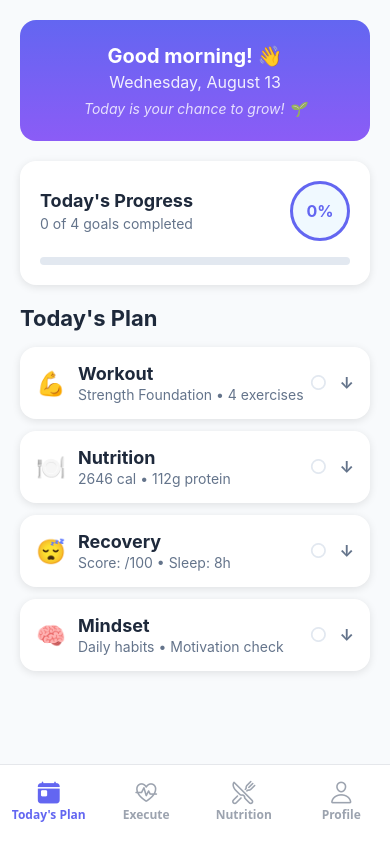
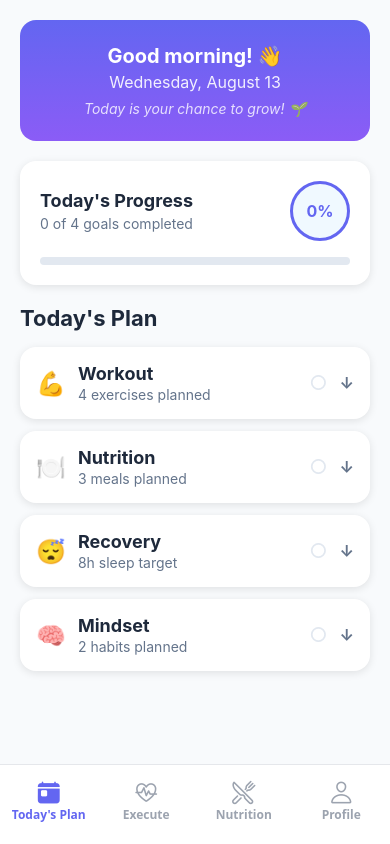
Before and after one commit to TedTes/trakfit, a React Native app: screen /Today in a window 390 px wide. Built offline with nearby package versions, Linux system fonts and the light colour scheme.

Commit message:
dynamic rerender upon  progress

```diff
--- a/src/screens/DietScreen.js
+++ b/src/screens/DietScreen.js
@@ -18,7 +18,9 @@ export default function DietScreen() {
   const { profile} = useUserProfileStore();
   const [nutritionPlan, setNutritionPlan] = useState(null);
   const [isGenerating, setIsGenerating] = useState(false);
-  const { logMeal, markMealAsEaten } = useLogStore();
+
+  const { logMeal, markMealAsEaten, getTodaysMeals } = useLogStore();
+
   const [completedMeals, setCompletedMeals] = useState({});
   const [refreshTrigger, setRefreshTrigger] = useState(0);
 
@@ -29,7 +31,6 @@ export default function DietScreen() {
   useEffect(() => {
     // Initialize today's meals in logStore when nutrition plan is generated
     if (nutritionPlan?.meals) {
-      const { getTodaysMeals, logMeal } = useLogStore.getState();
 
       // Only initialize if no meals exist for today
       if (!getTodaysMeals()) {
@@ -49,11 +50,9 @@ export default function DietScreen() {
     }
   }, [nutritionPlan]);
 
-  const getConsumedMacros = () => {
-    const { getTodaysMeals } = useLogStore.getState();
   const todaysMeals = getTodaysMeals();
-    return todaysMeals?.totalMacros || { protein: 0, carbs: 0, fats: 0, calories: 0 };
-  };
+  const consumedMacros = todaysMeals?.totalMacros || { protein: 0, carbs: 0, fats: 0, calories: 0 };
+
   const toggleMealCompletion = (mealIndex, meal) => {
     const isCompleted = !completedMeals[mealIndex];
 
@@ -73,7 +72,6 @@ export default function DietScreen() {
     }
   };
 
-  const consumedMacros = getConsumedMacros();
   const MacroProgressBar = ({ label, consumed, target, color }) => {
     const percentage = target > 0 ? Math.min((consumed / target) * 100, 100) : 0;
 
@@ -113,9 +111,9 @@ export default function DietScreen() {
         title: "Basic Nutrition Plan",
         macros: { protein: 120, carbs: 200, fats: 65, calories: 1800 },
         meals: [
-          { type: "breakfast", name: "Oatmeal with Berries", protein: 15, carbs: 45 },
-          { type: "lunch", name: "Chicken Salad",  protein: 35, carbs: 20 },
-          { type: "dinner", name: "Salmon & Vegetables",  protein: 40, carbs: 25 }
+          { type: "breakfast", name: "Oatmeal with Berries", protein: 15, carbs: 45, fats: 5 },
+          { type: "lunch", name: "Chicken Salad", protein: 35, carbs: 20, fats: 15 },
+          { type: "dinner", name: "Salmon & Vegetables", protein: 40, carbs: 25, fats: 20 }
         ]
       });
     }
@@ -169,36 +167,30 @@ export default function DietScreen() {
     <Text style={styles.sectionSubtitle}>
       Track your nutrition goals in real-time
     </Text>
-
-    {/* Real-time Progress Bars */}
     <View style={styles.macroProgressContainer}>
       <MacroProgressBar
         label="Protein"
         consumed={consumedMacros.protein}
         target={nutritionPlan.macros.protein}
         color="#22c55e"
-  key={`protein-${refreshTrigger}`}
       />
       <MacroProgressBar
         label="Carbs"
         consumed={consumedMacros.carbs}
         target={nutritionPlan.macros.carbs}
         color="#3b82f6"
-  key={`carbs-${refreshTrigger}`}
       />
       <MacroProgressBar
         label="Fats"
         consumed={consumedMacros.fats}
         target={nutritionPlan.macros.fats}
         color="#f59e0b"
-  key={`fats-${refreshTrigger}`}
       />
       <MacroProgressBar
         label="Calories"
         consumed={consumedMacros.calories}
         target={nutritionPlan.macros.calories}
         color="#8b5cf6"
-  key={`calories-${refreshTrigger}`}
       />
     </View>
   </View>
@@ -239,7 +231,6 @@ export default function DietScreen() {
           </Text>
         </View>
 
-        {/* NEW: Completion Checkbox */}
         <TouchableOpacity
           style={[styles.checkbox, isCompleted && styles.checkboxCompleted]}
           onPress={() => toggleMealCompletion(index, meal)}
--- a/src/screens/TodaysPlanScreen.js
+++ b/src/screens/TodaysPlanScreen.js
@@ -1,19 +1,27 @@
 import React, { useState } from 'react';
-import { View, Text, StyleSheet, SafeAreaView, ScrollView, TouchableOpacity, Modal } from 'react-native';
+import { View, Text, StyleSheet, SafeAreaView, ScrollView, TouchableOpacity } from 'react-native';
 import { LinearGradient } from 'expo-linear-gradient';
 import { useNavigation } from '@react-navigation/native';
 import { AICoachEngine } from '../engine/AICoachEngine';
 import { useUserProfileStore } from '../store/userProfileStore';
+import { useLogStore } from '../store/logStore'; // NEW: Import logStore
 import DailyHeader from '../components/DailyHeader';
-
 
 export default function TodaysPlanScreen() {
   const navigation = useNavigation();
   const [expandedPillars, setExpandedPillars] = useState({});
 
-
   // Get user profile from store
   const userProfile = useUserProfileStore(state => state.profile);
+
+  const {
+    getTodaysProgress,
+    getTodaysCompletionPercentage,
+    getTodaysWorkout,
+    getTodaysMeals,
+    getTodaysRecovery,
+    getTodaysHabits
+  } = useLogStore();
 
   // Generate today's plan using AI engine
   let todaysPlan = null;
@@ -72,18 +80,89 @@ export default function TodaysPlanScreen() {
   };
 
   const getCompletionStatus = () => {
+    // Get actual logged data
+    const loggedWorkout = getTodaysWorkout();
+    const loggedMeals = getTodaysMeals();
+    const loggedRecovery = getTodaysRecovery();
+    const loggedHabits = getTodaysHabits();
+
     let completed = 0;
     let total = 4;
 
-    if (todaysPlan?.workout?.completed) completed++;
-    if (todaysPlan?.nutrition?.meals?.every(meal => meal.completed)) completed++;
-    if (todaysPlan?.recovery?.recovery_score >= 80) completed++;
-    if (todaysPlan?.mindset?.habits?.every(habit => habit.completed)) completed++;
+    // Workout completion - check if workout session is logged and completed
+    if (loggedWorkout && loggedWorkout.endedAt) {
+      completed++;
+    }
 
-    return { completed, total, percentage: Math.round((completed / total) * 100) };
+    // Nutrition completion - check if any meals are marked as eaten
+    if (loggedMeals && loggedMeals.meals && loggedMeals.meals.some(meal => meal.eaten)) {
+      completed++;
+    }
+
+    // Recovery completion - check if sleep is logged
+    if (loggedRecovery && loggedRecovery.sleepHours) {
+      completed++;
+    }
+
+    // Mindset completion - check if any habits are completed
+    if (loggedHabits && loggedHabits.habits &&
+        Object.values(loggedHabits.habits).some(habit => habit.completed)) {
+      completed++;
+    }
+
+    return {
+      completed,
+      total,
+      percentage: Math.round((completed / total) * 100)
+    };
   };
 
+  const getPillarProgress = () => {
+    const loggedWorkout = getTodaysWorkout();
+    const loggedMeals = getTodaysMeals();
+    const loggedRecovery = getTodaysRecovery();
+    const loggedHabits = getTodaysHabits();
+
+    return {
+      workout: {
+        completed: !!(loggedWorkout && loggedWorkout.endedAt),
+        progress: loggedWorkout ?
+          `${loggedWorkout.totalSets || 0} sets completed` :
+          `${todaysPlan?.workout?.exercises?.length || 0} exercises planned`,
+        status: loggedWorkout?.endedAt ? 'complete' : 'pending'
+      },
+      nutrition: {
+        completed: !!(loggedMeals && loggedMeals.meals.some(meal => meal.eaten)),
+        progress: loggedMeals ?
+          `${loggedMeals.meals.filter(meal => meal.eaten).length}/${loggedMeals.meals.length} meals eaten` :
+          `${todaysPlan?.nutrition?.meals?.length || 0} meals planned`,
+        macros: loggedMeals?.totalMacros || { protein: 0, carbs: 0, fats: 0, calories: 0 },
+        target: todaysPlan?.nutrition?.macros || { protein: 120, carbs: 200, fats: 65, calories: 1800 },
+        status: loggedMeals?.meals.some(meal => meal.eaten) ?
+          (loggedMeals.meals.every(meal => meal.eaten) ? 'complete' : 'partial') : 'pending'
+      },
+      recovery: {
+        completed: !!(loggedRecovery && loggedRecovery.sleepHours),
+        progress: loggedRecovery ?
+          `${loggedRecovery.sleepHours}h sleep, ${loggedRecovery.recoveryScore}/100 score` :
+          `${todaysPlan?.recovery?.sleep_target?.hours || 8}h sleep target`,
+        score: loggedRecovery?.recoveryScore || 0,
+        status: loggedRecovery?.sleepHours ? 'complete' : 'pending'
+      },
+      mindset: {
+        completed: !!(loggedHabits && Object.values(loggedHabits.habits || {}).some(habit => habit.completed)),
+        progress: loggedHabits ?
+          `${Object.values(loggedHabits.habits || {}).filter(habit => habit.completed).length}/${Object.keys(loggedHabits.habits || {}).length} habits done` :
+          `${todaysPlan?.mindset?.habits?.length || 2} habits planned`,
+        habits: loggedHabits?.habits || {},
+        status: loggedHabits && Object.values(loggedHabits.habits || {}).some(habit => habit.completed) ? 'partial' : 'pending'
+      }
+    };
+  };
+
+  // Use real data instead of mock calculation
   const status = getCompletionStatus();
+  const pillarProgress = getPillarProgress();
 
   // Calculate profile completion for AI power indicator
   const getProfileCompletionPercentage = () => {
@@ -126,7 +205,8 @@ export default function TodaysPlanScreen() {
 
         {/* Daily Header */}
         <DailyHeader />
-        {/* Daily Progress Overview */}
+
+        {/* Daily Progress Overview - NOW SHOWS REAL DATA */}
         <View style={styles.progressCard}>
           <View style={styles.progressHeader}>
             <View>
@@ -144,7 +224,8 @@ export default function TodaysPlanScreen() {
             <View style={[styles.progressFill, { width: `${status.percentage}%` }]} />
           </View>
         </View>
-        {/* Pillars Overview */}
+
+        {/* Pillars Overview - NOW SHOWS REAL PROGRESS */}
         <View style={styles.pillarsSection}>
           <Text style={styles.pillarsTitle}>Today's Plan</Text>
 
@@ -159,11 +240,11 @@ export default function TodaysPlanScreen() {
                 <View style={styles.pillarTitleContainer}>
                   <Text style={styles.pillarTitle}>Workout</Text>
                   <Text style={styles.pillarSubtitle}>
-                    {todaysPlan?.workout?.title} • {todaysPlan?.workout?.exercises?.length} exercises
+                    {pillarProgress.workout.progress}
                   </Text>
                 </View>
                 <View style={styles.pillarStatus}>
-                  {todaysPlan?.workout?.completed ? (
+                  {pillarProgress.workout.completed ? (
                     <Text style={styles.statusCompleted}>✓</Text>
                   ) : (
                     <Text style={styles.statusPending}>○</Text>
@@ -197,7 +278,7 @@ export default function TodaysPlanScreen() {
                   onPress={() => navigation.navigate('Execute')}
                 >
                   <Text style={styles.pillarActionText}>
-                    {todaysPlan?.workout?.completed ? 'View Workout' : 'Start Workout'}
+                    {pillarProgress.workout.completed ? 'View Workout' : 'Start Workout'}
                   </Text>
                 </TouchableOpacity>
               </View>
@@ -215,11 +296,11 @@ export default function TodaysPlanScreen() {
                 <View style={styles.pillarTitleContainer}>
                   <Text style={styles.pillarTitle}>Nutrition</Text>
                   <Text style={styles.pillarSubtitle}>
-                    {todaysPlan?.nutrition?.macros?.calories} cal • {todaysPlan?.nutrition?.macros?.protein}g protein
+                    {pillarProgress.nutrition.progress}
                   </Text>
                 </View>
                 <View style={styles.pillarStatus}>
-                  {todaysPlan?.nutrition?.meals?.every(meal => meal.completed) ? (
+                  {pillarProgress.nutrition.completed ? (
                     <Text style={styles.statusCompleted}>✓</Text>
                   ) : (
                     <Text style={styles.statusPending}>○</Text>
@@ -234,11 +315,28 @@ export default function TodaysPlanScreen() {
             {expandedPillars.nutrition && (
               <View style={styles.pillarContent}>
                 <View style={styles.nutritionPreview}>
-                  {todaysPlan?.nutrition?.meals?.map((meal, index) => (
+                  {/* Show real macro progress */}
+                  <View style={styles.macroProgress}>
+                    <Text style={styles.macroTitle}>Macro Progress</Text>
+                    <View style={styles.macroRow}>
+                      <Text style={styles.macroLabel}>Protein:</Text>
+                      <Text style={styles.macroValues}>
+                        {Math.round(pillarProgress.nutrition.macros.protein)}g / {pillarProgress.nutrition.target.protein}g
+                      </Text>
+                    </View>
+                    <View style={styles.macroRow}>
+                      <Text style={styles.macroLabel}>Calories:</Text>
+                      <Text style={styles.macroValues}>
+                        {Math.round(pillarProgress.nutrition.macros.calories)} / {pillarProgress.nutrition.target.calories}
+                      </Text>
+                    </View>
+                  </View>
+
+                  {todaysPlan?.nutrition?.meals?.slice(0, 2).map((meal, index) => (
                     <View key={index} style={styles.mealItem}>
                       <Text style={styles.mealType}>{meal.type}</Text>
                       <Text style={styles.mealName}>{meal.name}</Text>
-                      <Text style={styles.mealMacros}>P: {meal.protein}g • C: {meal.carbs}g</Text>
+                      <Text style={styles.mealMacros}>{meal.protein}g protein • {meal.carbs}g carbs</Text>
                     </View>
                   ))}
                 </View>
@@ -247,7 +345,9 @@ export default function TodaysPlanScreen() {
                   style={styles.pillarAction}
                   onPress={() => navigation.navigate('Nutrition')}
                 >
-                  <Text style={styles.pillarActionText}>View Nutrition Plan</Text>
+                  <Text style={styles.pillarActionText}>
+                    {pillarProgress.nutrition.status === 'complete' ? 'View Meals' : 'Log Meals'}
+                  </Text>
                 </TouchableOpacity>
               </View>
             )}
@@ -264,11 +364,11 @@ export default function TodaysPlanScreen() {
                 <View style={styles.pillarTitleContainer}>
                   <Text style={styles.pillarTitle}>Recovery</Text>
                   <Text style={styles.pillarSubtitle}>
-                    Score: {todaysPlan?.recovery?.recovery_score}/100 • Sleep: {todaysPlan?.recovery?.sleep_target?.hours}h
+                    {pillarProgress.recovery.progress}
                   </Text>
                 </View>
                 <View style={styles.pillarStatus}>
-                  {todaysPlan?.recovery?.recovery_score >= 80 ? (
+                  {pillarProgress.recovery.completed ? (
                     <Text style={styles.statusCompleted}>✓</Text>
                   ) : (
                     <Text style={styles.statusPending}>○</Text>
@@ -284,18 +384,15 @@ export default function TodaysPlanScreen() {
               <View style={styles.pillarContent}>
                 <View style={styles.recoveryPreview}>
                   <View style={styles.recoveryItem}>
-                    <Text style={styles.recoveryLabel}>Sleep Target</Text>
-                    <Text style={styles.recoveryValue}>
-                      {todaysPlan?.recovery?.sleep_target?.hours} hours ({todaysPlan?.recovery?.sleep_target?.bedtime} - {todaysPlan?.recovery?.sleep_target?.wakeTime})
-                    </Text>
-                  </View>
-                  <View style={styles.recoveryItem}>
                     <Text style={styles.recoveryLabel}>Recovery Score</Text>
                     <View style={styles.scoreContainer}>
                       <View style={styles.scoreBar}>
-                        <View style={[styles.scoreProgress, { width: `${todaysPlan?.recovery?.recovery_score}%` }]} />
+                        <View style={[
+                          styles.scoreProgress,
+                          { width: `${pillarProgress.recovery.score}%` }
+                        ]} />
                       </View>
-                      <Text style={styles.scoreText}>{todaysPlan?.recovery?.recovery_score}/100</Text>
+                      <Text style={styles.scoreText}>{pillarProgress.recovery.score}/100</Text>
                     </View>
                   </View>
                 </View>
@@ -314,11 +411,11 @@ export default function TodaysPlanScreen() {
                 <View style={styles.pillarTitleContainer}>
                   <Text style={styles.pillarTitle}>Mindset</Text>
                   <Text style={styles.pillarSubtitle}>
-                    Daily habits • Motivation check
+                    {pillarProgress.mindset.progress}
                   </Text>
                 </View>
                 <View style={styles.pillarStatus}>
-                  {todaysPlan?.mindset?.habits?.every(habit => habit.completed) ? (
+                  {pillarProgress.mindset.completed ? (
                     <Text style={styles.statusCompleted}>✓</Text>
                   ) : (
                     <Text style={styles.statusPending}>○</Text>
@@ -345,7 +442,7 @@ export default function TodaysPlanScreen() {
                     {todaysPlan?.mindset?.habits?.map((habit, index) => (
                       <View key={index} style={styles.habitItem}>
                         <Text style={styles.habitCheckbox}>
-                          {habit.completed ? '✓' : '○'}
+                          {pillarProgress.mindset.habits[habit.name]?.completed ? '✓' : '○'}
                         </Text>
                         <Text style={styles.habitName}>{habit.name}</Text>
                       </View>
@@ -360,12 +457,37 @@ export default function TodaysPlanScreen() {
         {/* Bottom Spacing */}
         <View style={styles.bottomSpacer} />
       </ScrollView>
-
     </SafeAreaView>
   );
 }
 
 const styles = StyleSheet.create({
+  macroProgress: {
+    backgroundColor: '#f8fafc',
+    borderRadius: 8,
+    padding: 12,
+    marginBottom: 12,
+  },
+  macroTitle: {
+    fontSize: 14,
+    fontWeight: '600',
+    color: '#374151',
+    marginBottom: 8,
+  },
+  macroRow: {
+    flexDirection: 'row',
+    justifyContent: 'space-between',
+    marginBottom: 4,
+  },
+  macroLabel: {
+    fontSize: 13,
+    color: '#64748b',
+  },
+  macroValues: {
+    fontSize: 13,
+    fontWeight: '600',
+    color: '#1e293b',
+  },
   container: {
     flex: 1,
     backgroundColor: '#f8fafc',
--- a/src/store/workoutStore.js
+++ b/src/store/workoutStore.js
@@ -153,7 +153,7 @@ export const useWorkoutStore = create(
           )
         };
 
-        // NEW: Log workout session to logStore
+        // Log workout session to logStore
         useLogStore.getState().logWorkoutSession(completedWorkout);
 
         set((state) => ({
```
Lines whose indentation alone changed are shown as unchanged.
